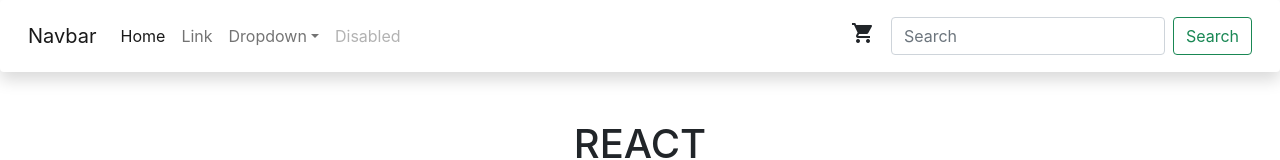
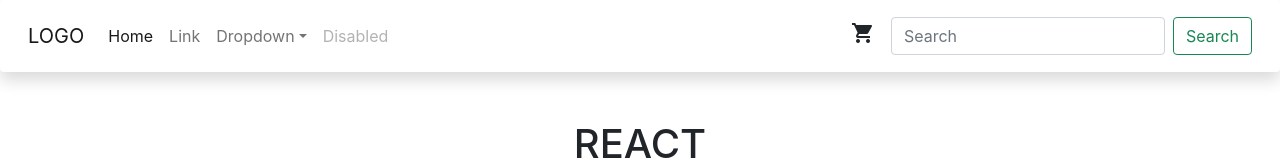
Before and after one commit to Andres-ARG/coder-React, a React (Create React App) app: page / in a window 1280 px wide. Shown: the top 160 px of the page. Built offline with nearby package versions, Linux system fonts and the light colour scheme.

Commit message:
Agregando funcion como props

```diff
--- a/src/ItemListContainer.js
+++ b/src/ItemListContainer.js
@@ -1,5 +1,7 @@
 import ItemCount from "./components/ItemCount"
-
+const onAdd = () => {
+    console.log("Funcion onAdd")
+}
 const ItemListContainer = (props) => {
   return (
         <main>
@@ -27,7 +29,7 @@
                     <img src='https://picsum.photos/200/200?random=4' className='imgPost'></img>
                 </div>
             </div>
-            <ItemCount initial= "1" stock="10"/>
+            <ItemCount initial= "1" stock="10" onAdd={onAdd}/>
         </main>
       )
     }
--- a/src/components/ItemCount.js
+++ b/src/components/ItemCount.js
@@ -17,7 +17,7 @@
                 <span>{contador}</span>
                 <button onClick={aumentar}>+</button>
             </div>
-            <button className="agregarAlCarrrito">Agregar al carrito</button>
+            <button className="agregarAlCarrrito" onClick={onAdd}>Agregar al carrito</button>
         </div>
     )
 }
--- a/src/components/NavBar.js
+++ b/src/components/NavBar.js
@@ -6,7 +6,7 @@
     <header>
         <nav className="navbar navbar-expand-lg navbar-light shadow p-3 mb-5 bg-white rounded">
           <div className="container-fluid">
-            <a className="navbar-brand" href="#">Navbar</a>
+            <a className="navbar-brand" href="">LOGO</a>
             <button className="navbar-toggler" type="button" data-bs-toggle="collapse" data-bs-target="#navbarSupportedContent" aria-controls="navbarSupportedContent" aria-expanded="false" aria-label="Toggle navigation">
               <span className="navbar-toggler-icon" />
             </button>
```
Also changed, not shown: public/logo512.png, src/App.css (line endings or trailing spaces).
